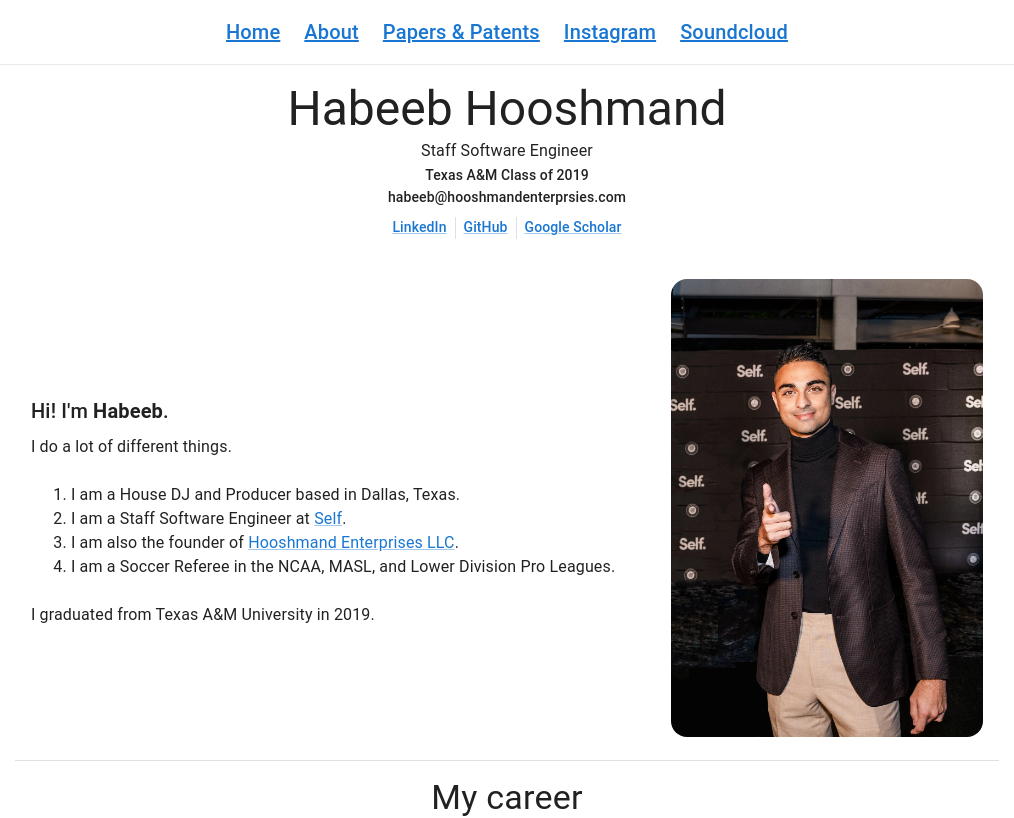
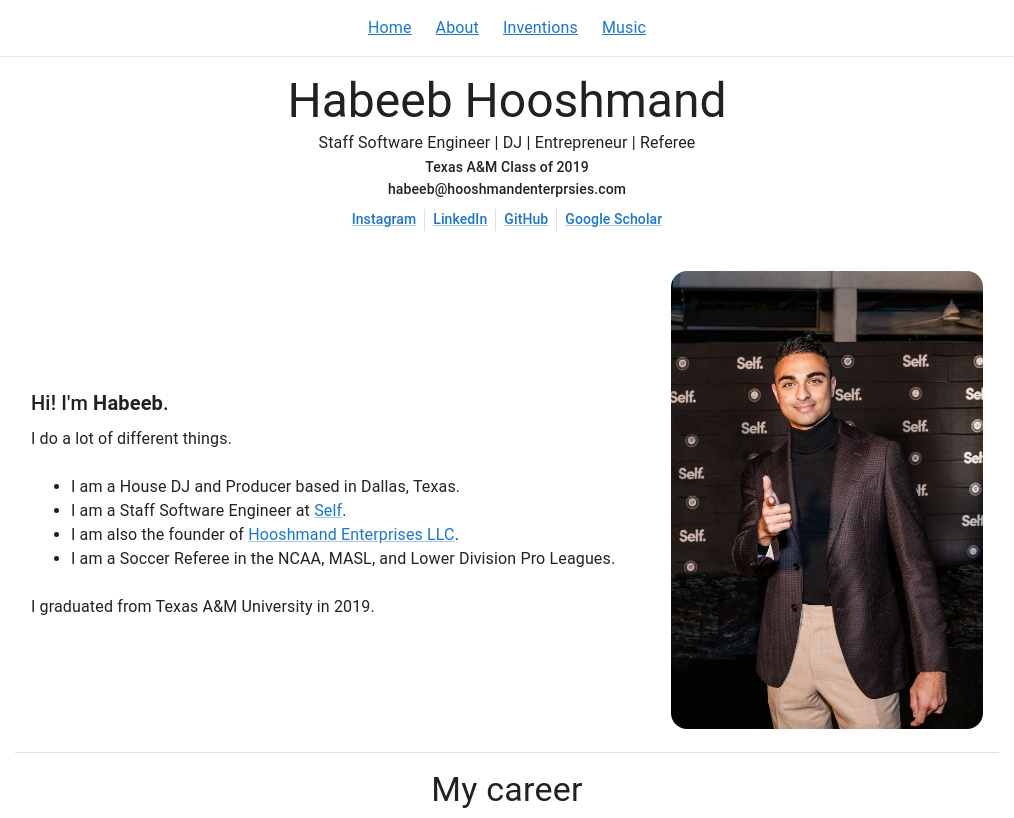
Before and after one commit to habeebmh/habeeb-bio-react-js, a React (Create React App) app: page /about in a window 1280 px wide. Shown: the top 818 px of the page, without its empty margins (133-1147 px from the left). Built offline with nearby package versions, Linux system fonts and the light colour scheme.

Commit message:
Refactor About, Navigation, Biography, and Landing components for improved structure and styling; update links and navigation behavior

```diff
--- a/src/components/About.js
+++ b/src/components/About.js
@@ -13,14 +13,12 @@ const About = () => {
           I do a lot of different things.
         </Typography>
 
-        <Typography>
-          <ol>
-            <li>I am a House DJ and Producer based in Dallas, Texas.</li>
-            <li>I am a Staff Software Engineer  at <Link href="https://www.self.inc" target="_blank" rel="noopener noreferrer" >Self</Link>.</li>
-            <li>I am also the founder of <Link href="https://hooshmandenterprises.com" target="blank" rel="noopener noreferrer">Hooshmand Enterprises LLC</Link>.</li>
-            <li>I am a Soccer Referee in the NCAA, MASL, and Lower Division Pro Leagues.</li>
-          </ol>
-        </Typography>
+        <ul>
+          <li><Typography>I am a House DJ and Producer based in Dallas, Texas.</Typography></li>
+          <li><Typography>I am a Staff Software Engineer  at <Link href="https://www.self.inc" target="_blank" rel="noopener noreferrer" >Self</Link>.</Typography></li>
+          <li><Typography>I am also the founder of <Link href="https://hooshmandenterprises.com" target="blank" rel="noopener noreferrer">Hooshmand Enterprises LLC</Link>.</Typography></li>
+          <li><Typography>I am a Soccer Referee in the NCAA, MASL, and Lower Division Pro Leagues.</Typography></li>
+        </ul>
 
         <Typography>I graduated from Texas A&M University in 2019.</Typography>
       </section>
--- a/src/components/Navigation.js
+++ b/src/components/Navigation.js
@@ -1,18 +1,17 @@
 import React from 'react';
-import { Divider, Typography } from '@mui/material';
+import { Typography } from '@mui/material';
 
 import styles from './Navigation.module.css';
 
-const Navigation = ({ hideHome }) => {
+const Navigation = ({ hideHome, bottom, sticky }) => {
   return (
-    <nav className={styles.nav}>
+    <nav className={styles.nav} style={{ position: sticky ? 'fixed' : 'relative', bottom:  bottom ? '0' : undefined }}>
       {!hideHome && (
-        <Typography variant='h6' className={styles.navItem} component='a' href='/' color='primary' hidden={hideHome}>Home</Typography>
+        <Typography variant='body1' className={styles.navItem} component='a' href='/' color='primary' hidden={hideHome}>Home</Typography>
       )}
-      <Typography variant='h6' className={styles.navItem} component='a' href='/about' color='primary'>About</Typography>
-      <Typography variant='h6' className={styles.navItem} component='a' href='/papers-patents' color='primary'>Papers &amp; Patents</Typography>
-      <Typography variant='h6' className={styles.navItem} component='a' href='https://www.instagram.com/iamhabeebh/' target='_blank' rel='noopener noreferrer' color='primary'>Instagram</Typography>
-      <Typography variant='h6' className={styles.navItem} component='a' href='https://soundcloud.com/iamhabeeb' target='_blank' rel='noopener noreferrer' color='primary'>Soundcloud</Typography>
+      <Typography variant='body1' className={styles.navItem} component='a' href='/about' color='primary'>About</Typography>
+      <Typography variant='body1' className={styles.navItem} component='a' href='/papers-patents' color='primary'>Inventions</Typography>
+      <Typography variant='body1' className={styles.navItem} component='a' href='https://soundcloud.com/iamhabeeb' target='_blank' rel='noopener noreferrer' color='primary'>Music</Typography>
     </nav>
   );
 }
--- a/src/pages/Biography.js
+++ b/src/pages/Biography.js
@@ -9,17 +9,18 @@ import styles from './Biography.module.css';
 import common from '../Common.module.css'
 import Footer from '../components/Footer';
 
-
 const Biography = () => {
   return (
     <>
       <header className={styles.header}>
         <Navigation />
         <Typography variant="h3">Habeeb Hooshmand</Typography>
-        <Typography variant='subtitle1'>Staff Software Engineer</Typography>
+        <Typography variant='subtitle1'>Staff Software Engineer | DJ | Entrepreneur | Referee</Typography>
         <Typography variant='subtitle2'>Texas A&M Class of 2019</Typography>
         <Typography variant='subtitle2'>habeeb@hooshmandenterprsies.com</Typography>
         <section className={styles.links}>
+          <Link target='_blank' rel='noopener noreferrer' variant='subtitle2' href='https://www.instagram.com/iamhabeebh/'>Instagram</Link>
+          <Divider orientation='vertical' flexItem />
           <Link target='_blank' rel='noopener noreferrer' variant='subtitle2' href='https://www.linkedin.com/in/habeebhooshmand/'>LinkedIn</Link>
           <Divider orientation='vertical' flexItem />
           <Link target='_blank' rel='noopener noreferrer' variant='subtitle2' href='https://github.com/habeebmh'>GitHub</Link>
--- a/src/pages/Landing.js
+++ b/src/pages/Landing.js
@@ -19,9 +19,8 @@ const Landing = () => {
             alt={'Habeeb\'s signature.'}
           />
         </a>
-        <Navigation hideHome />
       </article>
-      <Footer />
+      <Navigation hideHome bottom sticky />
     </>
   )
 }
--- a/src/pages/Landing.module.css
+++ b/src/pages/Landing.module.css
@@ -1,14 +1,13 @@
 .logo {
     max-width: calc(100vw - 16px);
     max-height: 100vh;
-    margin: 0 auto;
     display: block;
-    height: calc(100vh - 11em);
 }
 
 .container {
     display: flex;
     flex-direction: column;
-    justify-content: space-between;
+    justify-content: center;
     align-items: center;
+    min-height: 100vh;
 }
```
